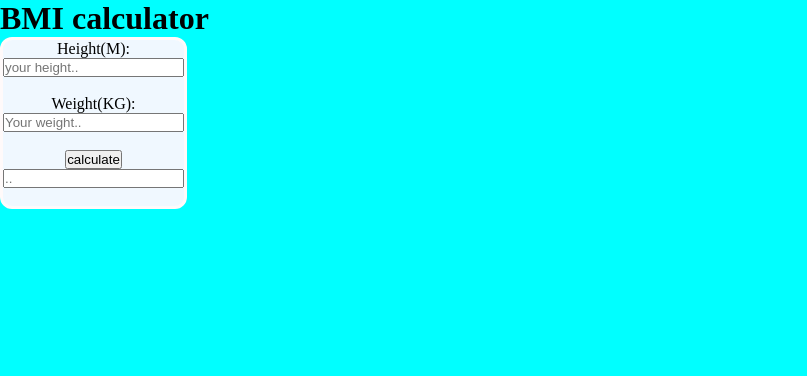
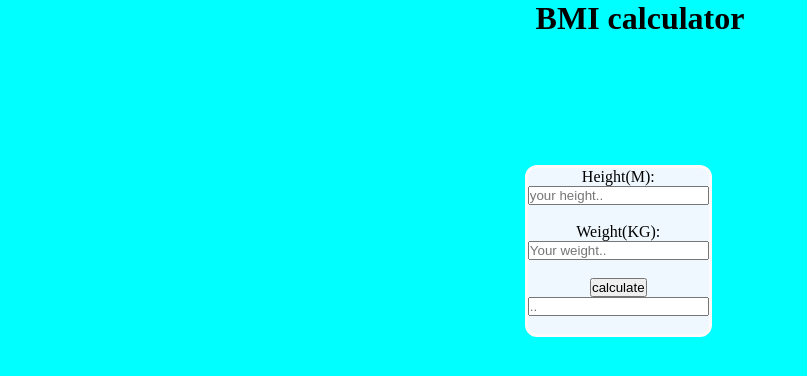
Before and after one commit to caelaward/BMI-calculator, a plain HTML site: page index.html in a window 1280 px wide. Shown: the whole page, without its empty margins (0-807 px from the left). Drawn offline with Linux system fonts and the light colour scheme.

Commit message:
added changes

```diff
--- a/css/style.css
+++ b/css/style.css
@@ -7,6 +7,9 @@ body{
     background-color: aqua;
 
 }
+.heading{
+    text-align: center;
+}
 
 .container{
    border:snow solid;
@@ -15,7 +18,8 @@ body{
    width:fit-content;
    text-align: center;
    background-color: aliceblue;
-
+   margin-left: 41%;
+   margin-top:10%;
 
 
 }
--- a/index.html
+++ b/index.html
@@ -7,7 +7,7 @@
     <link rel="stylesheet" href="/css/style.css">
 </head>
 <body>
-    <h1>BMI calculator</h1>
+    <h1 class=" heading">BMI calculator</h1>
     <div class="container">
 
         <label >Height(M):</label><br>
@@ -19,10 +19,13 @@
         <input type="text" placeholder="Your weight.." data-weight>
         <br><br>
 
-        <label ></label>
+
         <button data-btn>calculate</button><br>
         <input type="text" placeholder=".."  data-answer>
         <br><br>
+
+
+
 
 
 
--- a/index.js
+++ b/index.js
@@ -3,9 +3,12 @@ let w = document.querySelector ('[data-weight]').value;
 let btn = document.querySelector('[data-btn]')
 
 
+
 btn.addEventListener('click', function(){
 let h = document.querySelector('[data-height]').value;
 let w = document.querySelector ('[data-weight]').value;
+
+
  BMI(w,h);
 
 })
@@ -14,5 +17,5 @@ let w = document.querySelector ('[data-weight]').value;
     function BMI(w,h) {
         let answer= w/(h*h)
         console.log(answer);
-        document.querySelector('[data-answer]').value = answer.toFixed(2)
+        document.querySelector('[data-answer]').value = answer.toFixed(2);
     }
```
